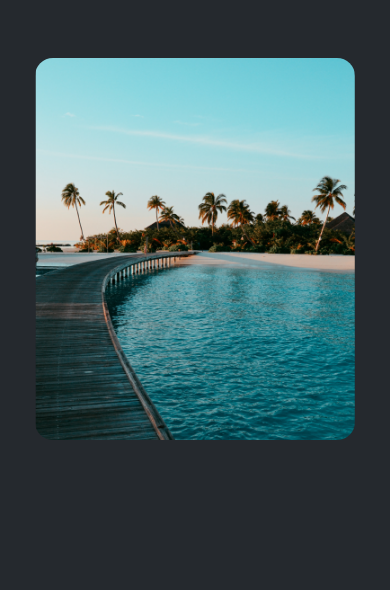
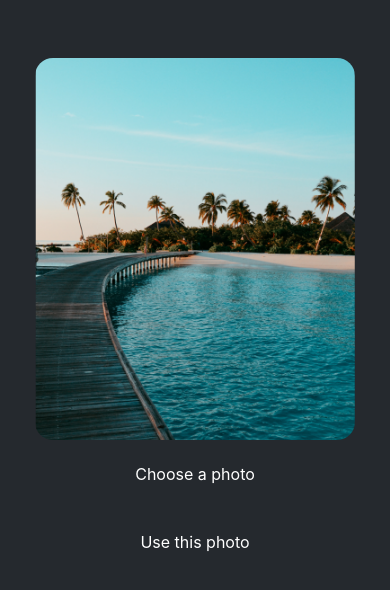
Before and after one commit to arjorb/StickerSmash, a React Native app: screen / in a window 390 px wide. Shown: the top 590 px of the page. Built offline with nearby package versions, Linux system fonts and the light colour scheme.

Commit message:
chore: Add lazy loading for images and update footer in App.js

```diff
--- a/App.js
+++ b/App.js
@@ -1,6 +1,7 @@
 import { StatusBar } from "expo-status-bar";
 import { Image, StyleSheet, Text, View } from "react-native";
 import ImageViewer from "./components/ImageViewer";
+import Button from "./components/Button";
 
 const PlaceholderImage = require("./assets/images/background-image.png");
 export default function App() {
@@ -8,6 +9,10 @@
     <View style={styles.container}>
       <View style={styles.imageContainer}>
         <ImageViewer PlaceholderImageSource={PlaceholderImage}/>
+      </View>
+      <View style={styles.footerContainer}>
+        <Button label="Choose a photo" />
+        <Button label="Use this photo" />
       </View>
     </View>
   );
@@ -24,4 +29,8 @@
     height: 440,
     paddingTop: 58,
   },
+  footerContainer: {
+    flex: 1 / 3,
+    alignItems: 'center',
+  },
 });
--- a/package.json
+++ b/package.json
@@ -15,7 +15,8 @@
     "react-native": "0.74.3",
     "react-dom": "18.2.0",
     "react-native-web": "~0.19.10",
-    "@expo/metro-runtime": "~3.2.1"
+    "@expo/metro-runtime": "~3.2.1",
+    "@expo/vector-icons": "^14.0.2"
   },
   "devDependencies": {
     "@babel/core": "^7.20.0"
```
Also changed, not shown: 1 other file (tests, documents, lock files or other folders).
